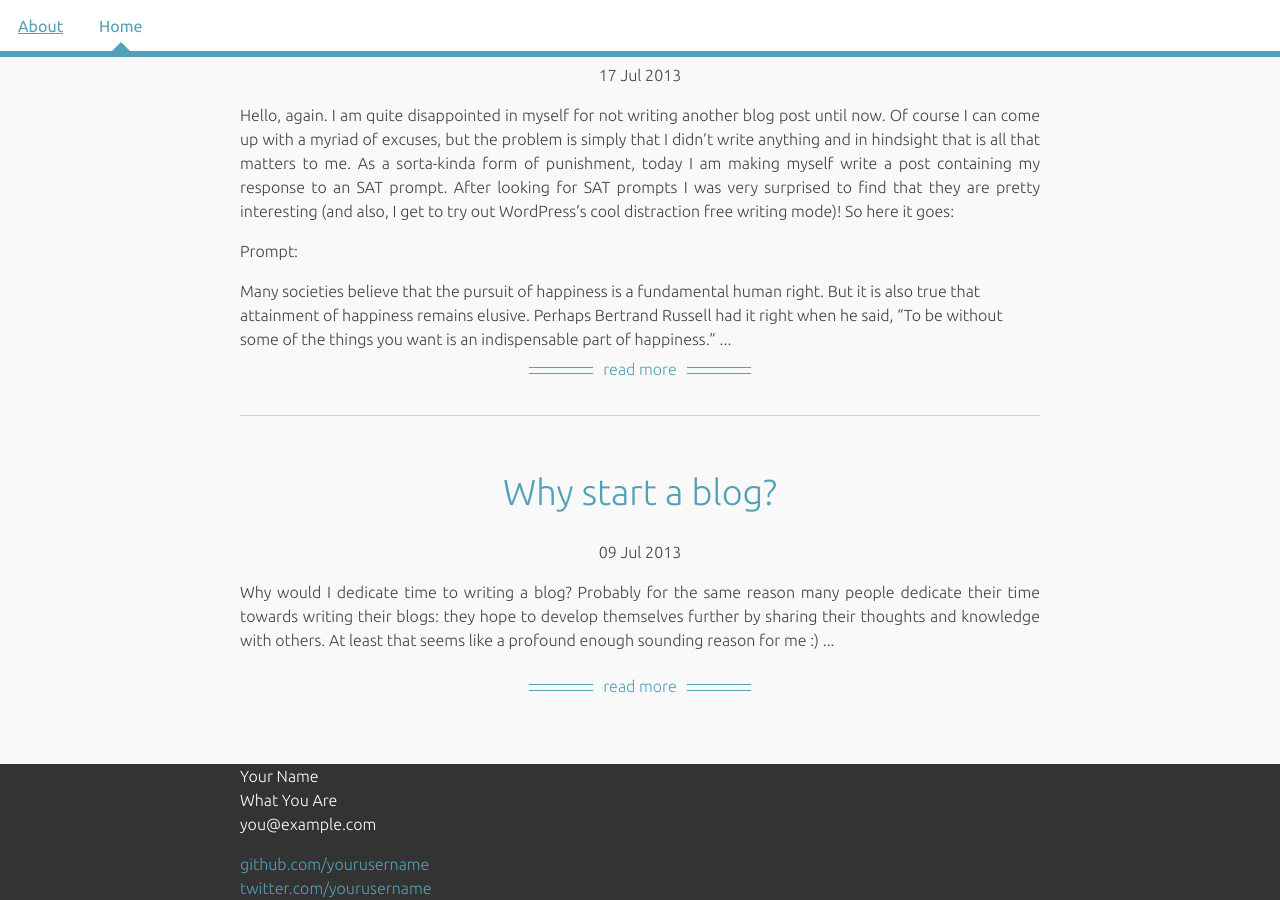
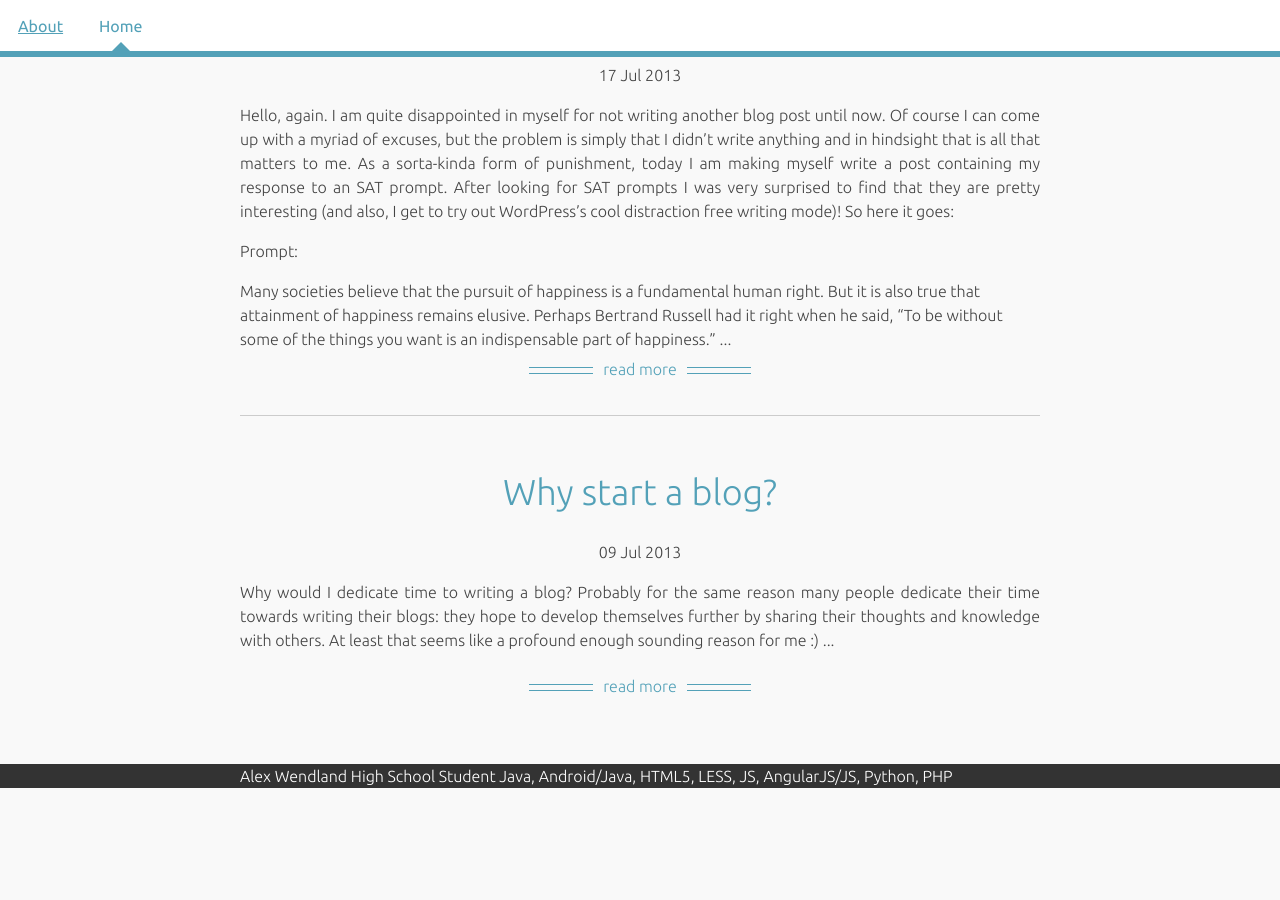
Before and after one commit to awendland/blog, a Jekyll site: the page built from index.html, in a window 1280 px wide and 900 px high, scrolled down 4446 px. Built offline with Jekyll 4.4.1, drawn with Linux system fonts in a browser that asks for light colours; nearby versions of some CDN libraries; Markdown is read by kramdown in place of the engine named in the settings; after the commit the page ends 5234 px from its top, so only the background shows below that.

Commit message:
Added personal information and new logo design to footer

```diff
--- a/_includes/footer.html
+++ b/_includes/footer.html
@@ -1,17 +1,16 @@
 <footer id="footer">
     <div class="wrap">
-        <div class="contact">
-            <p>
-                Your Name<br />
-                What You Are<br />
-                you@example.com
-            </p>
+        <div class="info">
+            <span class="name">Alex Wendland</span>
+            <span class="job">High School Student</span>
+            <span class="skills">Java, Android/Java, HTML5, LESS, JS, AngularJS/JS, Python, PHP</span>
         </div>
         <div class="contact">
-            <p>
-                <a href="https://github.com/yourusername">github.com/yourusername</a><br />
-                <a href="https://twitter.com/yourusername">twitter.com/yourusername</a><br />
-            </p>
+            <nav>
+                <a class="twitter-logo" href="https://twitter.com/AlexRWendland"></a>
+                <a class="github-logo" href="https://github.com/awendland"></a>
+                <a class="google-plus-logo" href="https://plus.google.com/u/0/+AlexWendlandR"></a>
+            </nav>
         </div>
     </div>
 </footer>
```
Also changed, not shown: img/logo-github.svg (added), img/logo-google-plus.svg (added), img/logo-twitter.svg (added).
